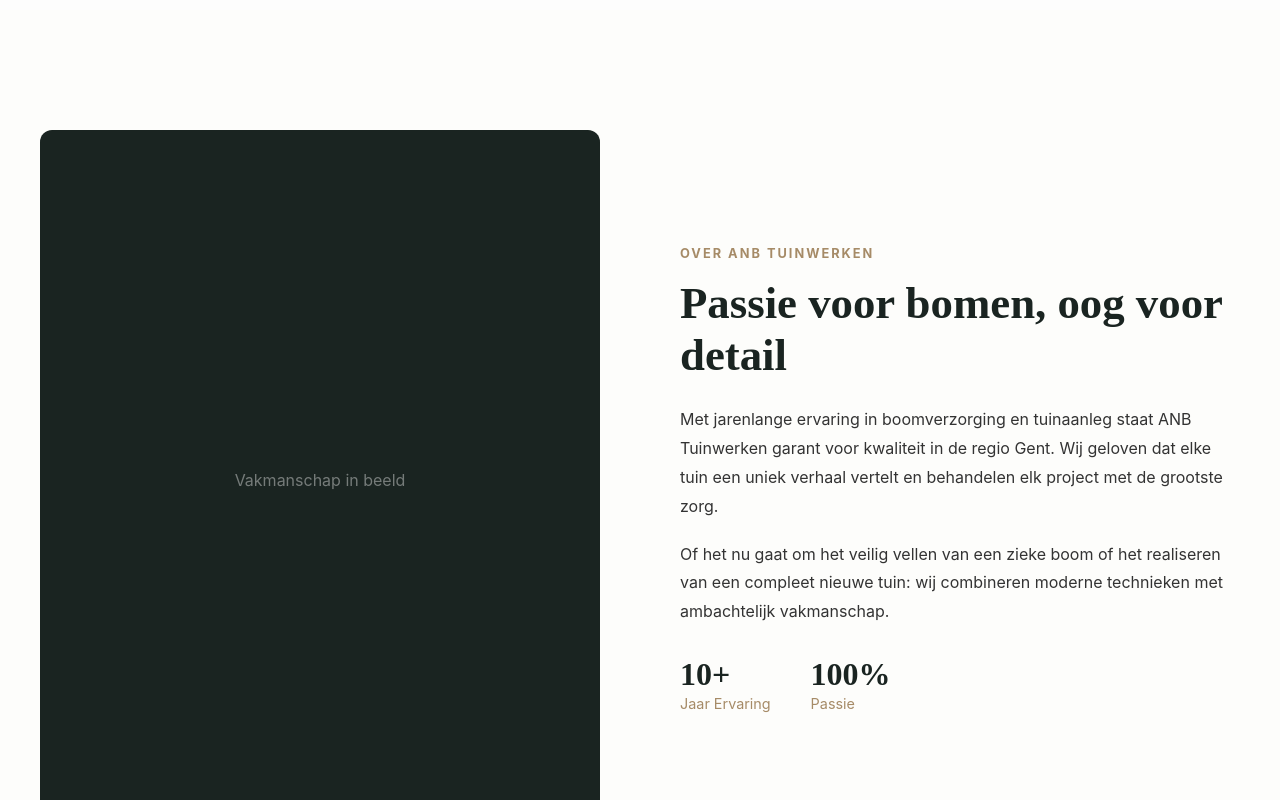
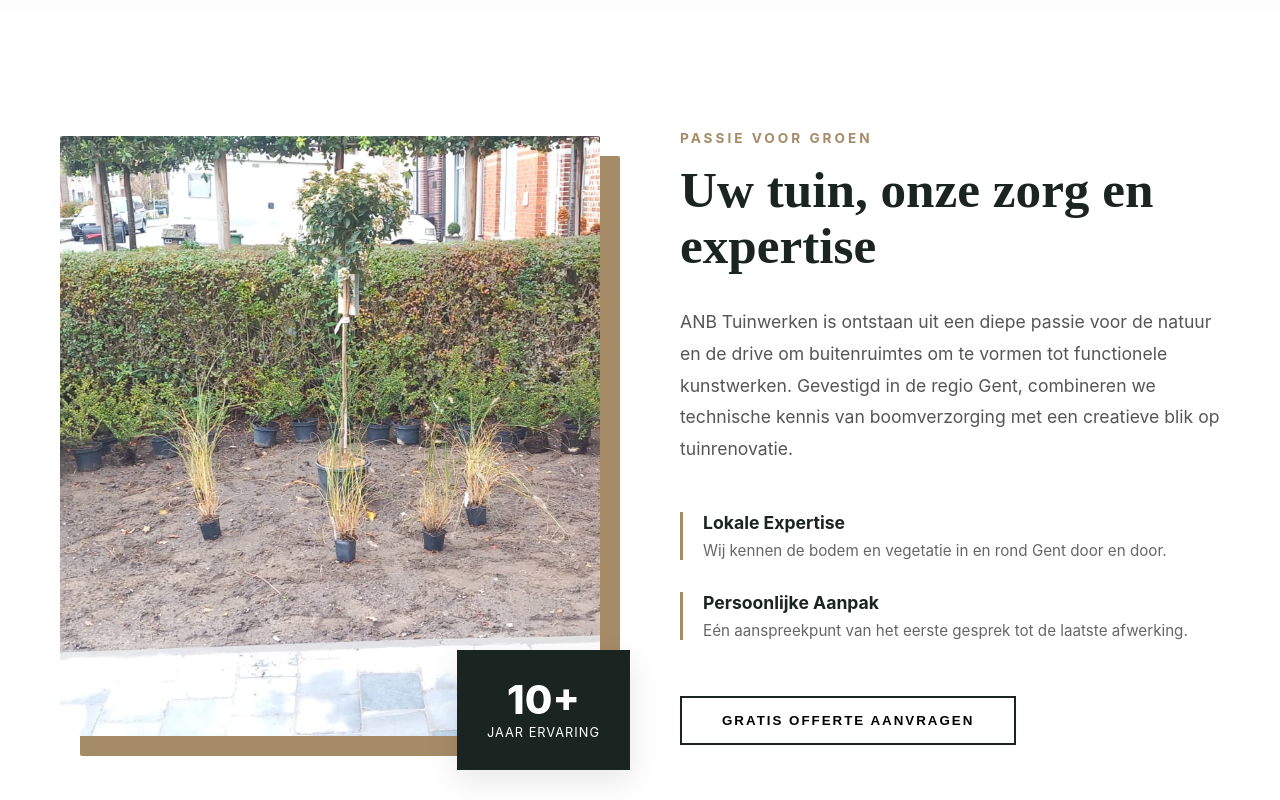
Before and after one commit to Yusuf-253/anb-tuinwerken, a Next.js app in the folder anb-tuinwerken/: page / in a window 1280 px wide. Shown: the part 1720-2520 px from the top of the page. Built offline with nearby package versions, Linux system fonts and the light colour scheme.

Commit message:
about section styling

```diff
--- a/anb-tuinwerken/src/components/About.tsx
+++ b/anb-tuinwerken/src/components/About.tsx
@@ -1,51 +1,67 @@
 "use client";
-
 import { motion } from "framer-motion";
 import styles from "@/styles/About.module.scss";
 
 const About = () => {
+  const scrollToContact = () => {
+    const contactSection = document.getElementById('contact');
+    if (contactSection) {
+      contactSection.scrollIntoView({ behavior: 'smooth' });
+    }
+  };
+
   return (
-    <section id="over-ons" className={styles.about}>
+    <section className={styles.about} id="over-ons">
       <div className={styles.container}>
+        <div className={styles.wrapper}>
+
           <motion.div
-          className={styles.imageWrapper}
+            className={styles.imageSide}
             initial={{ opacity: 0, x: -50 }}
             whileInView={{ opacity: 1, x: 0 }}
             viewport={{ once: true }}
             transition={{ duration: 0.8 }}
           >
-          {/* Placeholder voor een foto van een project of de zaakvoerder */}
-          <div className={styles.imagePlaceholder}>
-            <span>Vakmanschap in beeld</span>
+            <img src="/tuinfoto2.jpeg" alt="Vakmanschap in de tuin" />
+            <div className={styles.experienceBadge}>
+              <span>10+</span>
+              <p>Jaar Ervaring</p>
             </div>
           </motion.div>
 
           <motion.div
-          className={styles.content}
+            className={styles.textSide}
             initial={{ opacity: 0, x: 50 }}
             whileInView={{ opacity: 1, x: 0 }}
             viewport={{ once: true }}
             transition={{ duration: 0.8, delay: 0.2 }}
           >
-          <span className={styles.subtitle}>Over ANB Tuinwerken</span>
-          <h2>Passie voor bomen, oog voor detail</h2>
-          <p>
-            Met jarenlange ervaring in boomverzorging en tuinaanleg staat ANB Tuinwerken garant voor kwaliteit in de regio Gent. Wij geloven dat elke tuin een uniek verhaal vertelt en behandelen elk project met de grootste zorg.
+            <span className={styles.subtitle}>Passie voor groen</span>
+            <h2 className={styles.title}>Uw tuin, onze zorg en expertise</h2>
+            <p className={styles.description}>
+              ANB Tuinwerken is ontstaan uit een diepe passie voor de natuur en de drive om buitenruimtes
+              om te vormen tot functionele kunstwerken. Gevestigd in de regio Gent, combineren we
+              technische kennis van boomverzorging met een creatieve blik op tuinrenovatie.
             </p>
-          <p>
-            Of het nu gaat om het veilig vellen van een zieke boom of het realiseren van een compleet nieuwe tuin: wij combineren moderne technieken met ambachtelijk vakmanschap.
-          </p>
-          <div className={styles.stats}>
-            <div className={styles.statItem}>
-              <strong>10+</strong>
-              <span>Jaar Ervaring</span>
+
+            <ul className={styles.features}>
+              <li>
+                <strong>Lokale Expertise</strong>
+                <p>Wij kennen de bodem en vegetatie in en rond Gent door en door.</p>
+              </li>
+              <li>
+                <strong>Persoonlijke Aanpak</strong>
+                <p>Eén aanspreekpunt van het eerste gesprek tot de laatste afwerking.</p>
+              </li>
+            </ul>
+
+            {/* De knop linkt nu naar de contactsectie */}
+            <button className={styles.aboutBtn} onClick={scrollToContact}>
+              Gratis offerte aanvragen
+            </button>
+          </motion.div>
+
         </div>
-            <div className={styles.statItem}>
-              <strong>100%</strong>
-              <span>Passie</span>
-            </div>
-          </div>
-        </motion.div>
       </div>
     </section>
   );
--- a/anb-tuinwerken/src/styles/About.module.scss
+++ b/anb-tuinwerken/src/styles/About.module.scss
@@ -1,84 +1,126 @@
 @use "@/styles/variables" as *;
 
 .about {
-  padding: 120px 20px;
-  background-color: $color-bg;
+  padding: 120px 0;
+  background-color: #fff;
+  overflow: hidden;
 
   .container {
     max-width: 1200px;
     margin: 0 auto;
-    display: grid;
-    grid-template-columns: 1fr 1fr;
+    padding: 0 20px;
+  }
+
+  .wrapper {
+    display: flex;
+    align-items: center;
     gap: 80px;
-    align-items: center;
 
-    @media (max-width: 968px) {
-      grid-template-columns: 1fr;
-      gap: 40px;
+    @media (max-width: 992px) {
+      flex-direction: column;
+      gap: 60px;
     }
   }
 
-  .imagePlaceholder {
-    width: 100%;
-    aspect-ratio: 4/5;
-    background-color: $color-primary;
-    border-radius: 12px;
-    display: flex;
-    align-items: center;
-    justify-content: center;
-    color: rgba(255, 255, 255, 0.4);
+  .imageSide {
+    flex: 1;
     position: relative;
-    overflow: hidden;
 
-    &::after {
-        content: '';
-        position: absolute;
-        inset: 0;
-        border: 1px solid $color-accent;
-        transform: translate(20px, 20px);
-        z-index: -1;
-        border-radius: 12px;
+    img {
+      width: 100%;
+      height: 600px;
+      object-fit: cover;
+      border-radius: 2px;
+      box-shadow: 20px 20px 0px $color-accent;
+
+      @media (max-width: 768px) {
+        height: 400px;
+        box-shadow: 10px 10px 0px $color-accent;
+      }
+    }
+
+    .experienceBadge {
+      position: absolute;
+      bottom: -30px;
+      right: -30px;
+      background: $color-primary;
+      color: white;
+      padding: 30px;
+      text-align: center;
+      box-shadow: 0 10px 30px rgba(0,0,0,0.1);
+
+      @media (max-width: 768px) {
+        right: 10px;
+        padding: 20px;
+      }
+
+      span {
+        display: block;
+        font-size: 2.5rem;
+        font-weight: 800;
+        line-height: 1;
+        margin-bottom: 5px;
+      }
+      p { font-size: 0.8rem; text-transform: uppercase; letter-spacing: 1px; }
     }
   }
 
-  .content {
+  .textSide {
+    flex: 1;
+
     .subtitle {
       color: $color-accent;
       text-transform: uppercase;
-      letter-spacing: 2px;
-      font-size: 0.8rem;
       font-weight: 700;
+      letter-spacing: 3px;
+      font-size: 0.85rem;
       display: block;
       margin-bottom: 1rem;
     }
 
-    h2 {
-      font-size: 2.8rem;
-      margin-bottom: 1.5rem;
+    .title {
+      font-family: $font-serif;
+      font-size: clamp(2.2rem, 4vw, 3.2rem);
+      color: #1a2421;
+      line-height: 1.1;
+      margin-bottom: 2rem;
     }
 
-    p {
-      margin-bottom: 1.2rem;
+    .description {
+      color: #555;
       line-height: 1.8;
-      color: $color-text;
+      margin-bottom: 3rem;
+      font-size: 1.1rem;
     }
 
-    .stats {
-      display: flex;
-      gap: 40px;
-      margin-top: 30px;
+    .features {
+      list-style: none;
+      padding: 0;
+      margin-bottom: 3.5rem;
 
-      .statItem {
-        strong {
-          display: block;
-          font-size: 2rem;
-          color: $color-primary;
-          font-family: $font-serif;
-        }
-        span {
-          font-size: 0.9rem;
-          color: $color-accent;
-        }
+      li {
+        margin-bottom: 2rem;
+        padding-left: 20px;
+        border-left: 3px solid $color-accent;
+
+        strong { display: block; font-size: 1.1rem; color: #1a2421; margin-bottom: 0.5rem; }
+        p { color: #666; font-size: 0.95rem; }
+      }
+    }
+
+    .aboutBtn {
+      background: transparent;
+      border: 2px solid $color-primary;
+      padding: 15px 40px;
+      font-weight: 700;
+      text-transform: uppercase;
+      letter-spacing: 2px;
+      cursor: pointer;
+      transition: all 0.3s ease;
+
+      &:hover {
+        background: $color-primary;
+        color: white;
       }
     }
   }
```
Lines whose indentation alone changed are shown as unchanged.
